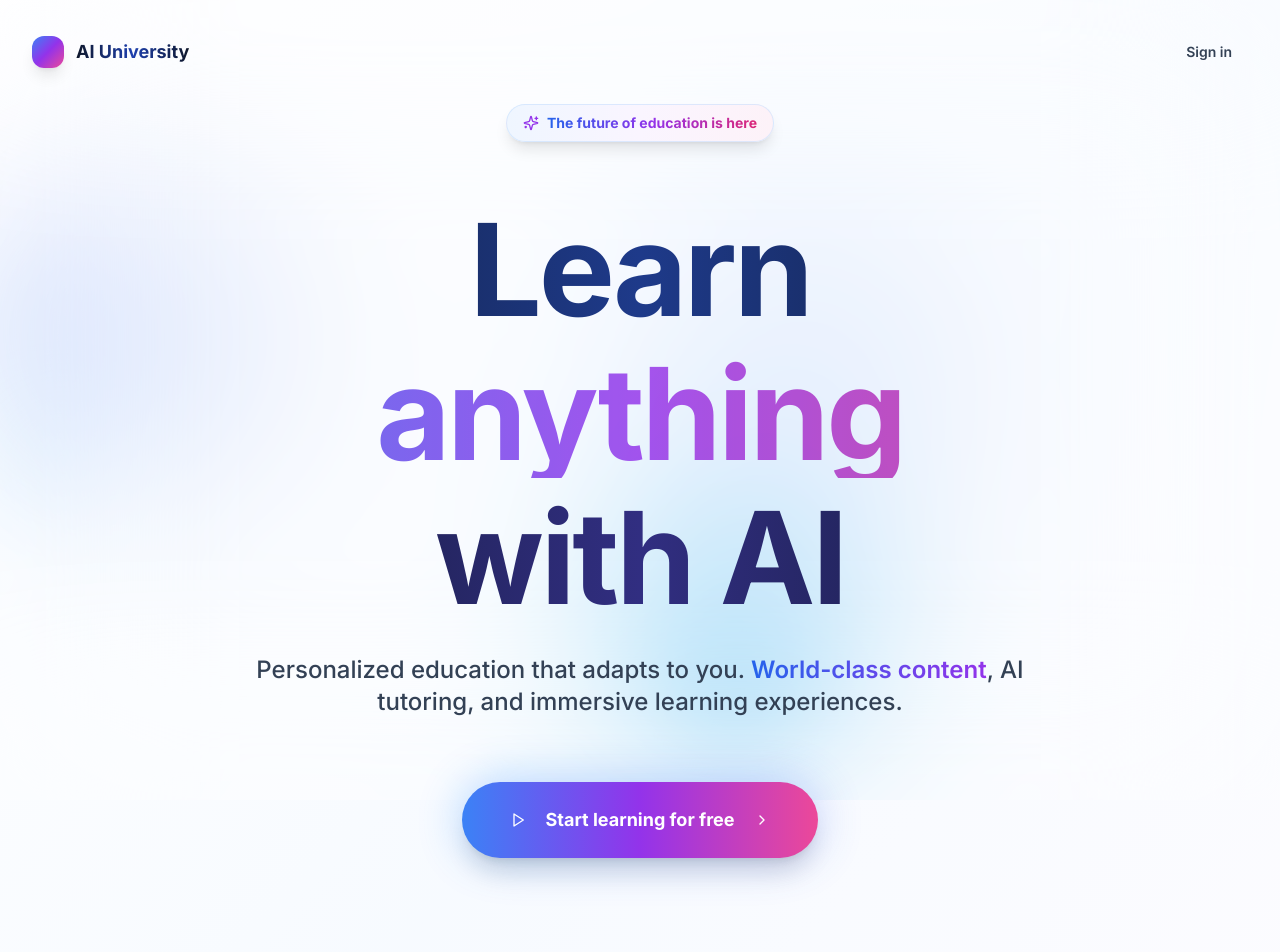
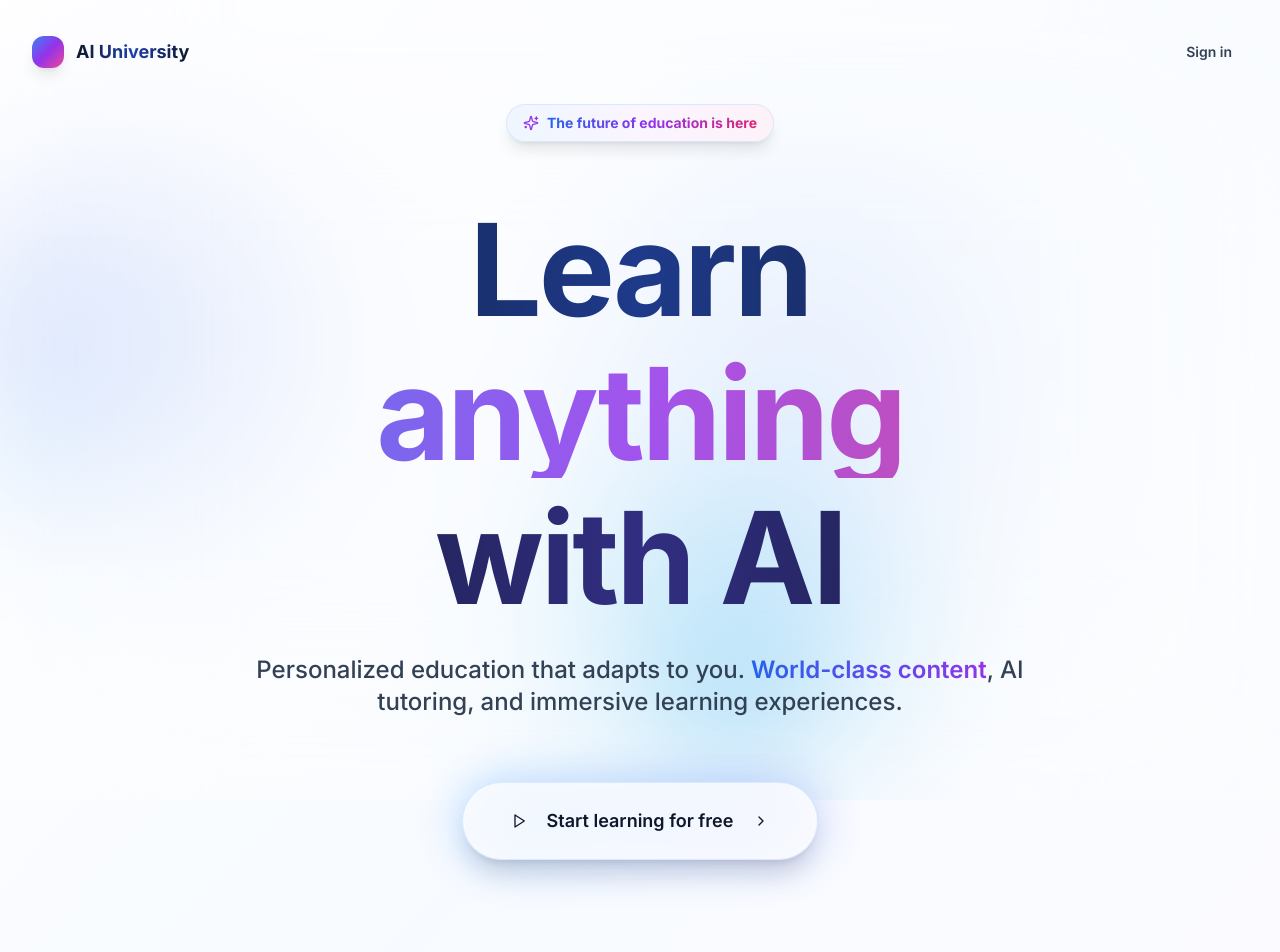
Before and after one commit to drewprincipe/ai-u, a React (Vite) app: page / in a window 1280 px wide. Shown: the top 952 px of the page. Built offline with nearby package versions, Linux system fonts and the light colour scheme.

Commit message:
Revert button style

```diff
--- a/src/pages/Index.tsx
+++ b/src/pages/Index.tsx
@@ -68,7 +68,7 @@ const Index = () => {
                 {/* Bright glass button */}
                 <Button
                   size="lg"
-                  className="relative px-12 py-6 h-auto text-lg bg-gradient-to-r from-blue-500 via-purple-600 to-pink-500 hover:from-blue-600 hover:via-purple-700 hover:to-pink-600 border-0 text-white font-bold transition-all duration-300 hover:scale-105 rounded-full shadow-xl hover:shadow-2xl"
+                  className="relative px-12 py-6 h-auto text-lg bg-white/80 backdrop-blur-xl hover:bg-white/90 border border-blue-200/50 hover:border-blue-300/60 text-slate-900 font-semibold transition-all duration-300 hover:scale-105 rounded-full shadow-xl hover:shadow-2xl"
                   onClick={() => navigate("/auth")}
                 >
                   <Play className="w-5 h-5 mr-3" />
```
